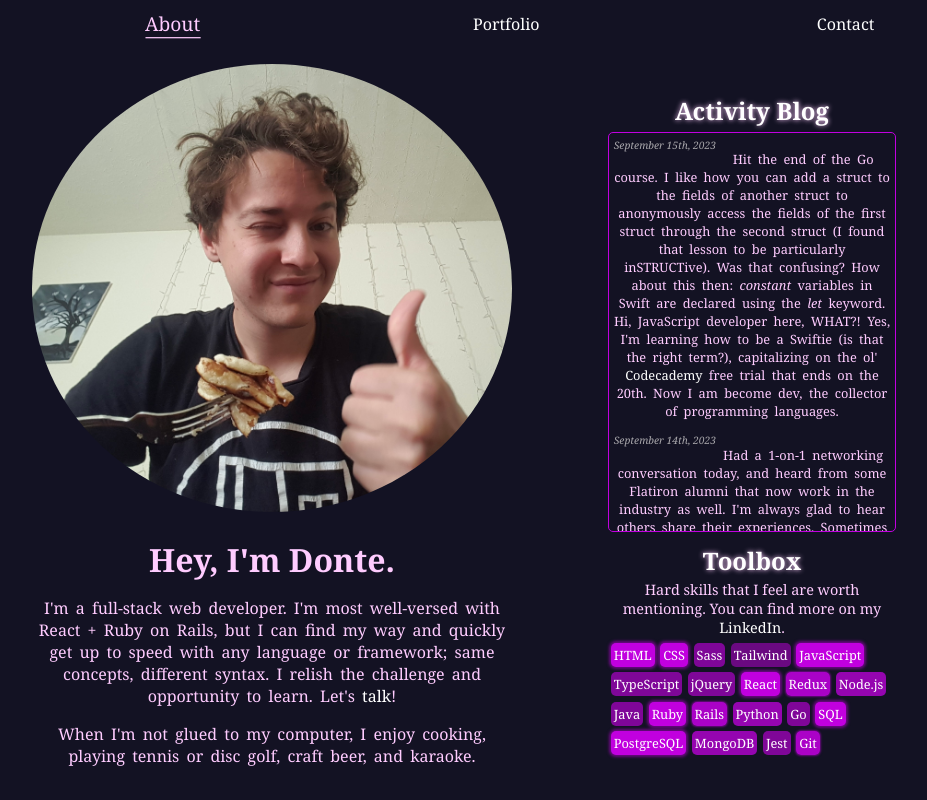
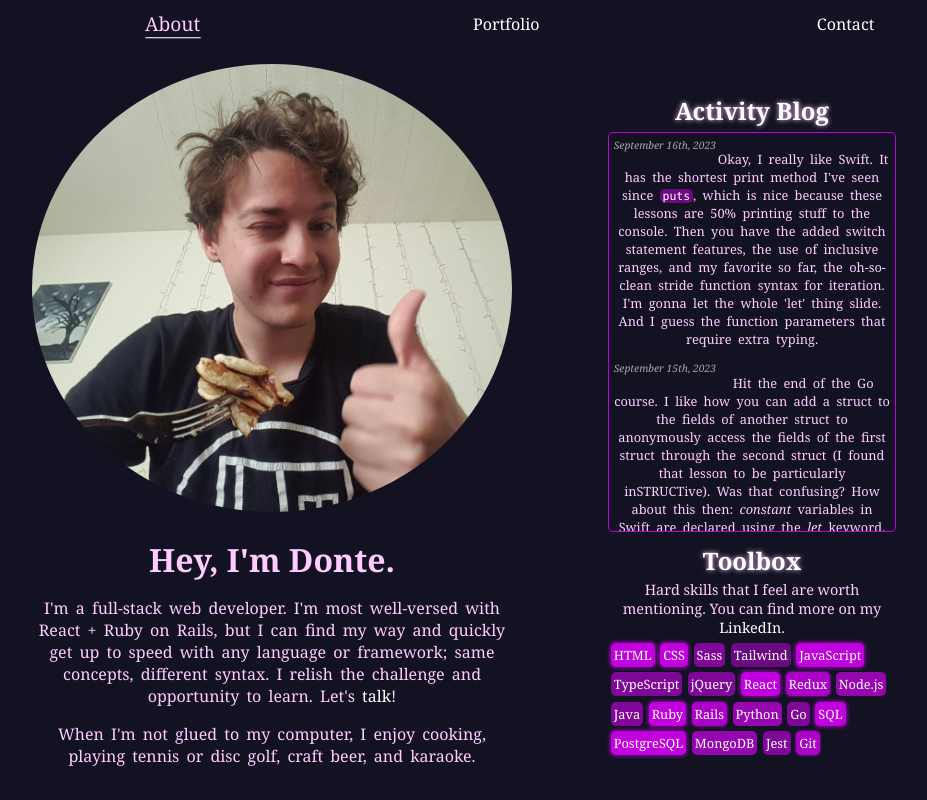
Before and after one commit to dawnteigh/dawnteigh.github.io, a React (Create React App) app: page / in a window 1280 px wide. Shown: the whole page, without its empty margins (128-1055 px from the left). Built offline with nearby package versions, Linux system fonts and the light colour scheme.

Commit message:
9/16 entry

```diff
--- a/src/App.css
+++ b/src/App.css
@@ -143,6 +143,7 @@ button:hover {
   font-size: .8em;
   word-spacing: normal;
 }
+
 
 .entry-pic {
   float: right;
--- a/src/data/activity.js
+++ b/src/data/activity.js
@@ -1,11 +1,15 @@
 export const activity = [
+  {
+    date: "September 16th, 2023",
+    entry: `Okay, I really like Swift. It has the shortest print method I've seen since <code>puts</code>, which is nice because these lessons are 50% printing stuff to the console. Then you have the added switch statement features, the use of inclusive ranges, and my favorite so far, the oh-so-clean stride function syntax for iteration. I'm gonna let the whole 'let' thing slide. And I guess the function parameters that require extra typing.`
+  },
   {
     date: "September 15th, 2023",
     entry: `Hit the end of the Go course. I like how you can add a struct to the fields of another struct to anonymously access the fields of the first struct through the second struct (I found that lesson to be particularly inSTRUCTive). Was that confusing? How about this then: <em>constant</em> variables in Swift are declared using the <em>let</em> keyword. Hi, JavaScript developer here, WHAT?! Yes, I'm learning how to be a Swiftie (is that the right term?), capitalizing on the ol' <a href='https://github.com/Codecademy/docs'>Codecademy</a> free trial that ends on the 20th. Now I am become dev, the collector of programming languages.`
   },
   {
     date: "September 14th, 2023",
-    entry: "Had a 1-on-1 networking conversation today, and heard from some Flatiron alumni that now work in the industry as well. I'm always glad to hear others share their experiences. Sometimes they can be eye-opening; other times, reassuring. There's always value to be had in a conversation, be it an array of advice or even just a slice. Sometimes, just staying in the loop is nice. Guess what I learned in Go today?"
+    entry: "Had a 1-on-1 networking conversation today, and heard from some Flatiron alumni that now work in the industry as well. I'm always glad to hear others share their experiences. They can be eye-opening, or simply reassuring. There's always value to be had in a conversation, be it an array of advice or even just a slice. Sometimes, just staying in the loop is nice. Guess what I learned in Go today?"
   },
   {
     date: "September 13th, 2023",
```
